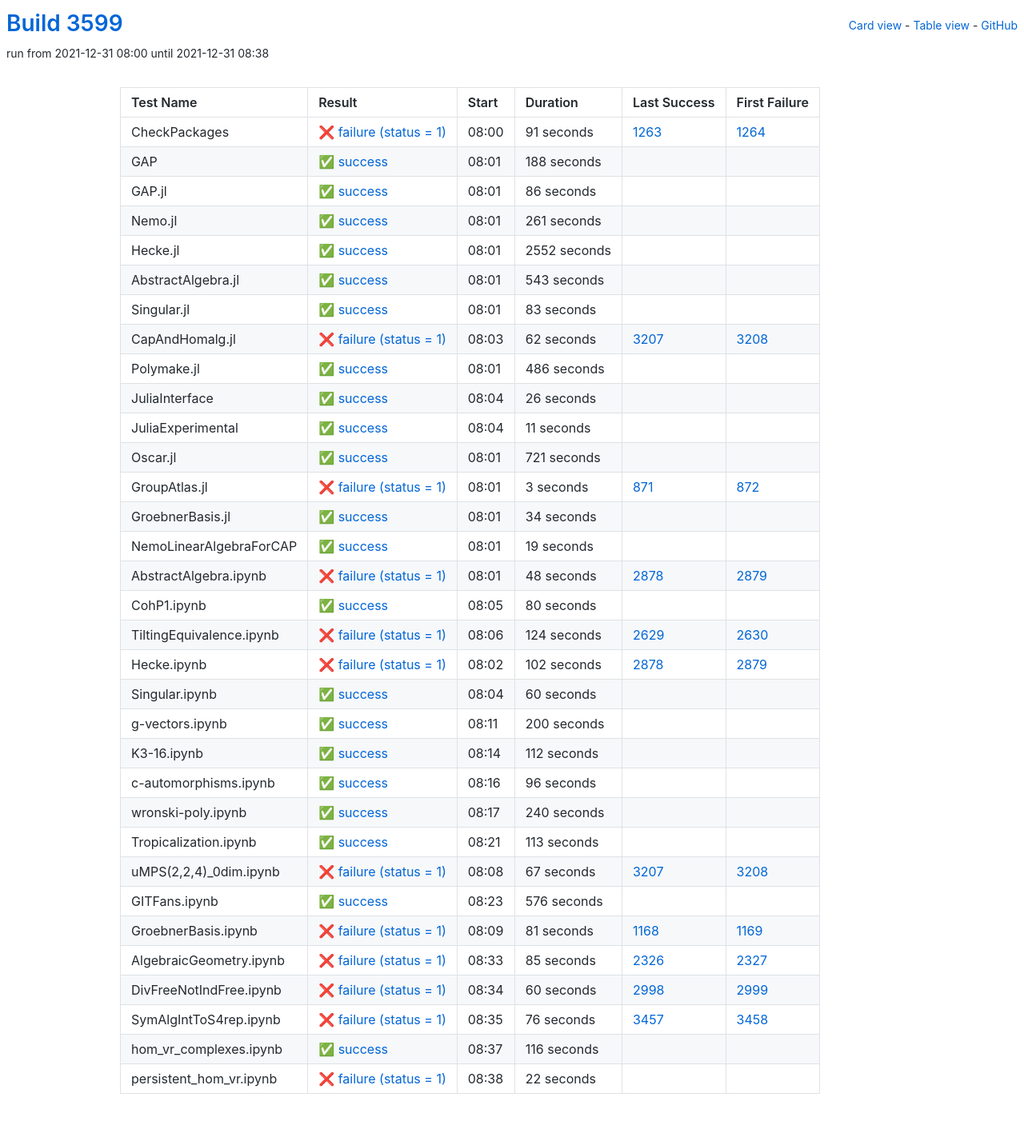
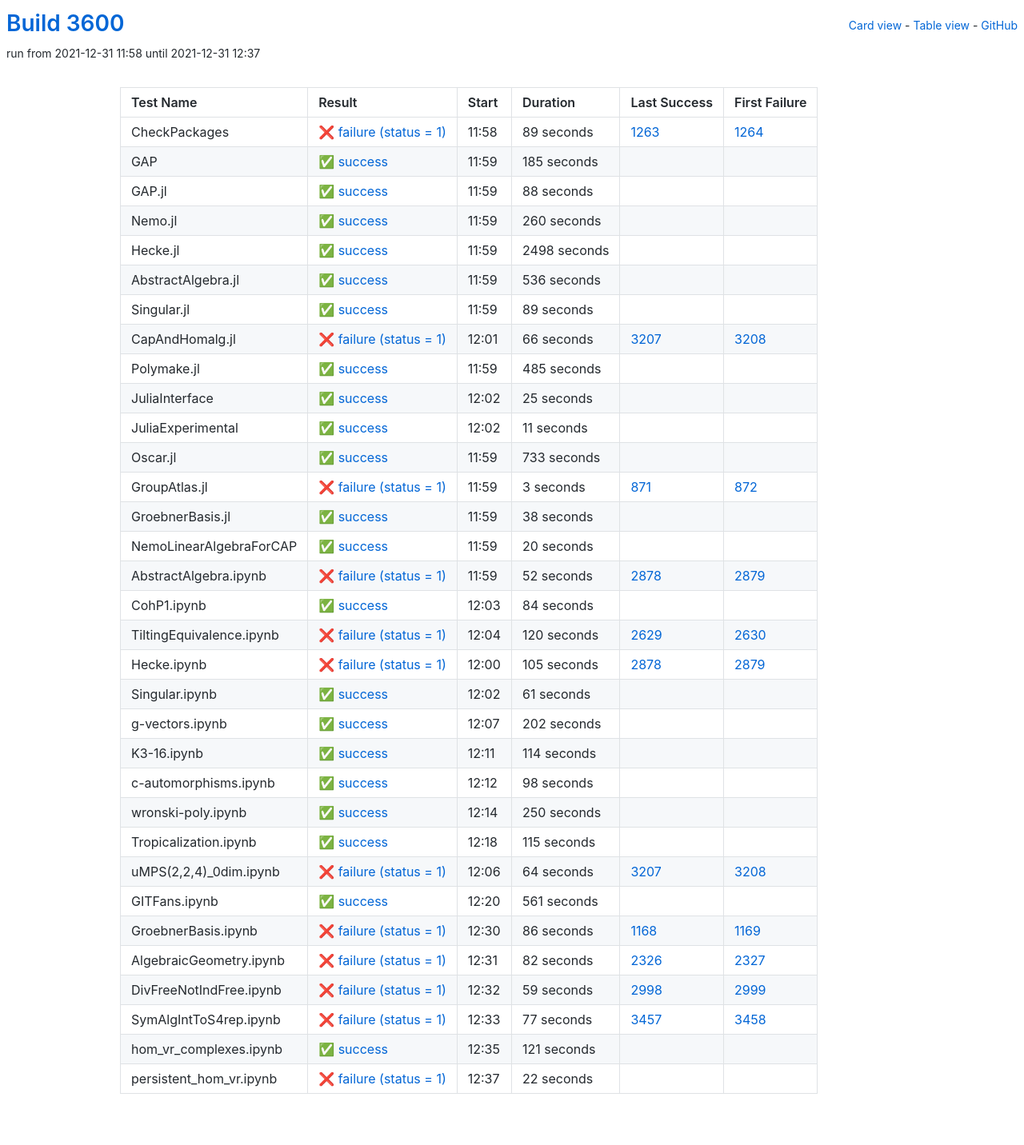
Before and after one commit to oscar-system/oscar-ci-status-stable, a Jekyll site: the page built from table.html, in a window 1280 px wide. Shown: the whole page at 80% size. Built offline with Jekyll 4.4.1, drawn with Linux system fonts in a browser that asks for light colours.

Commit message:
Build #3600

```diff
--- a/_data/ci.yml
+++ b/_data/ci.yml
@@ -1,6 +1,6 @@
 ---
-build: 3599
-build_url: https://oscarci.mathematik.uni-kl.de/job/oscar-stable/3599/
+build: 3600
+build_url: https://oscarci.mathematik.uni-kl.de/job/oscar-stable/3600/
 job: oscar-stable
 organization: oscar-system
 repo: oscar-ci-status-stable
@@ -8,128 +8,128 @@ repourl: https://github.com/oscar-system/oscar-ci-status-stable
 tests:
 - name: CheckPackages
   id: checkpackages
-  log: https://oscarci.mathematik.uni-kl.de/job/oscar-stable/3599/artifact/logs/build-3599/CheckPackages.log
-  start: 2021-12-31 08:00
+  log: https://oscarci.mathematik.uni-kl.de/job/oscar-stable/3600/artifact/logs/build-3600/CheckPackages.log
+  start: 2021-12-31 11:58
   success: false
   exitcode: 1
   status: failure
-  duration: 91
+  duration: 89
   last_success: 1263
   last_success_url: https://oscarci.mathematik.uni-kl.de/job/oscar-stable/1263/
   first_failure: 1264
   first_failure_url: https://oscarci.mathematik.uni-kl.de/job/oscar-stable/1264/
 - name: GAP
   id: gap
-  log: https://oscarci.mathematik.uni-kl.de/job/oscar-stable/3599/artifact/logs/build-3599/GAP.log
-  start: 2021-12-31 08:01
+  log: https://oscarci.mathematik.uni-kl.de/job/oscar-stable/3600/artifact/logs/build-3600/GAP.log
+  start: 2021-12-31 11:59
   success: true
   exitcode: 0
   status: success
-  duration: 188
+  duration: 185
   last_success: false
   last_success_url:
   first_failure: false
   first_failure_url:
 - name: GAP.jl
   id: gap-jl
-  log: https://oscarci.mathematik.uni-kl.de/job/oscar-stable/3599/artifact/logs/build-3599/GAP.jl.log
-  start: 2021-12-31 08:01
+  log: https://oscarci.mathematik.uni-kl.de/job/oscar-stable/3600/artifact/logs/build-3600/GAP.jl.log
+  start: 2021-12-31 11:59
   success: true
   exitcode: 0
   status: success
-  duration: 86
+  duration: 88
   last_success: false
   last_success_url:
   first_failure: false
   first_failure_url:
 - name: Nemo.jl
   id: nemo-jl
-  log: https://oscarci.mathematik.uni-kl.de/job/oscar-stable/3599/artifact/logs/build-3599/Nemo.jl.log
-  start: 2021-12-31 08:01
+  log: https://oscarci.mathematik.uni-kl.de/job/oscar-stable/3600/artifact/logs/build-3600/Nemo.jl.log
+  start: 2021-12-31 11:59
   success: true
   exitcode: 0
   status: success
-  duration: 261
+  duration: 260
   last_success: false
   last_success_url:
   first_failure: false
   first_failure_url:
 - name: Hecke.jl
   id: hecke-jl
-  log: https://oscarci.mathematik.uni-kl.de/job/oscar-stable/3599/artifact/logs/build-3599/Hecke.jl.log
-  start: 2021-12-31 08:01
+  log: https://oscarci.mathematik.uni-kl.de/job/oscar-stable/3600/artifact/logs/build-3600/Hecke.jl.log
+  start: 2021-12-31 11:59
   success: true
   exitcode: 0
   status: success
-  duration: 2552
+  duration: 2498
   last_success: false
   last_success_url:
   first_failure: false
   first_failure_url:
 - name: AbstractAlgebra.jl
   id: abstractalgebra-jl
-  log: https://oscarci.mathematik.uni-kl.de/job/oscar-stable/3599/artifact/logs/build-3599/AbstractAlgebra.jl.log
-  start: 2021-12-31 08:01
+  log: https://oscarci.mathematik.uni-kl.de/job/oscar-stable/3600/artifact/logs/build-3600/AbstractAlgebra.jl.log
+  start: 2021-12-31 11:59
   success: true
   exitcode: 0
   status: success
-  duration: 543
+  duration: 536
   last_success: false
   last_success_url:
   first_failure: false
   first_failure_url:
 - name: Singular.jl
   id: singular-jl
-  log: https://oscarci.mathematik.uni-kl.de/job/oscar-stable/3599/artifact/logs/build-3599/Singular.jl.log
-  start: 2021-12-31 08:01
+  log: https://oscarci.mathematik.uni-kl.de/job/oscar-stable/3600/artifact/logs/build-3600/Singular.jl.log
+  start: 2021-12-31 11:59
   success: true
   exitcode: 0
   status: success
-  duration: 83
+  duration: 89
   last_success: false
   last_success_url:
   first_failure: false
   first_failure_url:
 - name: CapAndHomalg.jl
   id: capandhomalg-jl
-  log: https://oscarci.mathematik.uni-kl.de/job/oscar-stable/3599/artifact/logs/build-3599/CapAndHomalg.jl.log
-  start: 2021-12-31 08:03
+  log: https://oscarci.mathematik.uni-kl.de/job/oscar-stable/3600/artifact/logs/build-3600/CapAndHomalg.jl.log
+  start: 2021-12-31 12:01
   success: false
   exitcode: 1
   status: failure
-  duration: 62
+  duration: 66
   last_success: 3207
   last_success_url: https://oscarci.mathematik.uni-kl.de/job/oscar-stable/3207/
   first_failure: 3208
   first_failure_url: https://oscarci.mathematik.uni-kl.de/job/oscar-stable/3208/
 - name: Polymake.jl
   id: polymake-jl
-  log: https://oscarci.mathematik.uni-kl.de/job/oscar-stable/3599/artifact/logs/build-3599/Polymake.jl.log
-  start: 2021-12-31 08:01
+  log: https://oscarci.mathematik.uni-kl.de/job/oscar-stable/3600/artifact/logs/build-3600/Polymake.jl.log
+  start: 2021-12-31 11:59
   success: true
   exitcode: 0
   status: success
-  duration: 486
+  duration: 485
   last_success: false
   last_success_url:
   first_failure: false
   first_failure_url:
 - name: JuliaInterface
   id: juliainterface
-  log: https://oscarci.mathematik.uni-kl.de/job/oscar-stable/3599/artifact/logs/build-3599/JuliaInterface.log
-  start: 2021-12-31 08:04
+  log: https://oscarci.mathematik.uni-kl.de/job/oscar-stable/3600/artifact/logs/build-3600/JuliaInterface.log
+  start: 2021-12-31 12:02
   success: true
   exitcode: 0
   status: success
-  duration: 26
+  duration: 25
   last_success: false
   last_success_url:
   first_failure: false
   first_failure_url:
 - name: JuliaExperimental
   id: juliaexperimental
-  log: https://oscarci.mathematik.uni-kl.de/job/oscar-stable/3599/artifact/logs/build-3599/JuliaExperimental.log
-  start: 2021-12-31 08:04
+  log: https://oscarci.mathematik.uni-kl.de/job/oscar-stable/3600/artifact/logs/build-3600/JuliaExperimental.log
+  start: 2021-12-31 12:02
   success: true
   exitcode: 0
   status: success
@@ -140,20 +140,20 @@ tests:
   first_failure_url:
 - name: Oscar.jl
   id: oscar-jl
-  log: https://oscarci.mathematik.uni-kl.de/job/oscar-stable/3599/artifact/logs/build-3599/Oscar.jl.log
-  start: 2021-12-31 08:01
+  log: https://oscarci.mathematik.uni-kl.de/job/oscar-stable/3600/artifact/logs/build-3600/Oscar.jl.log
+  start: 2021-12-31 11:59
   success: true
   exitcode: 0
   status: success
-  duration: 721
+  duration: 733
   last_success: false
   last_success_url:
   first_failure: false
   first_failure_url:
 - name: GroupAtlas.jl
   id: groupatlas-jl
-  log: https://oscarci.mathematik.uni-kl.de/job/oscar-stable/3599/artifact/logs/build-3599/GroupAtlas.jl.log
-  start: 2021-12-31 08:01
+  log: https://oscarci.mathematik.uni-kl.de/job/oscar-stable/3600/artifact/logs/build-3600/GroupAtlas.jl.log
+  start: 2021-12-31 11:59
   success: false
   exitcode: 1
   status: failure
@@ -164,236 +164,236 @@ tests:
   first_failure_url: https://oscarci.mathematik.uni-kl.de/job/oscar-stable/872/
 - name: GroebnerBasis.jl
   id: groebnerbasis-jl
-  log: https://oscarci.mathematik.uni-kl.de/job/oscar-stable/3599/artifact/logs/build-3599/GroebnerBasis.jl.log
-  start: 2021-12-31 08:01
+  log: https://oscarci.mathematik.uni-kl.de/job/oscar-stable/3600/artifact/logs/build-3600/GroebnerBasis.jl.log
+  start: 2021-12-31 11:59
   success: true
   exitcode: 0
   status: success
-  duration: 34
+  duration: 38
   last_success: false
   last_success_url:
   first_failure: false
   first_failure_url:
 - name: NemoLinearAlgebraForCAP
   id: nemolinearalgebraforcap
-  log: https://oscarci.mathematik.uni-kl.de/job/oscar-stable/3599/artifact/logs/build-3599/NemoLinearAlgebraForCAP.log
-  start: 2021-12-31 08:01
+  log: https://oscarci.mathematik.uni-kl.de/job/oscar-stable/3600/artifact/logs/build-3600/NemoLinearAlgebraForCAP.log
+  start: 2021-12-31 11:59
   success: true
   exitcode: 0
   status: success
-  duration: 19
+  duration: 20
   last_success: false
   last_success_url:
   first_failure: false
   first_failure_url:
 - name: AbstractAlgebra.ipynb
   id: abstractalgebra-ipynb
-  log: https://oscarci.mathematik.uni-kl.de/job/oscar-stable/3599/artifact/logs/build-3599/AbstractAlgebra.ipynb.log
-  start: 2021-12-31 08:01
+  log: https://oscarci.mathematik.uni-kl.de/job/oscar-stable/3600/artifact/logs/build-3600/AbstractAlgebra.ipynb.log
+  start: 2021-12-31 11:59
   success: false
   exitcode: 1
   status: failure
-  duration: 48
+  duration: 52
   last_success: 2878
   last_success_url: https://oscarci.mathematik.uni-kl.de/job/oscar-stable/2878/
   first_failure: 2879
   first_failure_url: https://oscarci.mathematik.uni-kl.de/job/oscar-stable/2879/
 - name: CohP1.ipynb
   id: cohp1-ipynb
-  log: https://oscarci.mathematik.uni-kl.de/job/oscar-stable/3599/artifact/logs/build-3599/CohP1.ipynb.log
-  start: 2021-12-31 08:05
+  log: https://oscarci.mathematik.uni-kl.de/job/oscar-stable/3600/artifact/logs/build-3600/CohP1.ipynb.log
+  start: 2021-12-31 12:03
   success: true
   exitcode: 0
   status: success
-  duration: 80
+  duration: 84
   last_success: false
   last_success_url:
   first_failure: false
   first_failure_url:
 - name: TiltingEquivalence.ipynb
   id: tiltingequivalence-ipynb
-  log: https://oscarci.mathematik.uni-kl.de/job/oscar-stable/3599/artifact/logs/build-3599/TiltingEquivalence.ipynb.log
-  start: 2021-12-31 08:06
+  log: https://oscarci.mathematik.uni-kl.de/job/oscar-stable/3600/artifact/logs/build-3600/TiltingEquivalence.ipynb.log
+  start: 2021-12-31 12:04
   success: false
   exitcode: 1
   status: failure
-  duration: 124
+  duration: 120
   last_success: 2629
   last_success_url: https://oscarci.mathematik.uni-kl.de/job/oscar-stable/2629/
   first_failure: 2630
   first_failure_url: https://oscarci.mathematik.uni-kl.de/job/oscar-stable/2630/
 - name: Hecke.ipynb
   id: hecke-ipynb
-  log: https://oscarci.mathematik.uni-kl.de/job/oscar-stable/3599/artifact/logs/build-3599/Hecke.ipynb.log
-  start: 2021-12-31 08:02
+  log: https://oscarci.mathematik.uni-kl.de/job/oscar-stable/3600/artifact/logs/build-3600/Hecke.ipynb.log
+  start: 2021-12-31 12:00
   success: false
   exitcode: 1
   status: failure
-  duration: 102
+  duration: 105
   last_success: 2878
   last_success_url: https://oscarci.mathematik.uni-kl.de/job/oscar-stable/2878/
   first_failure: 2879
   first_failure_url: https://oscarci.mathematik.uni-kl.de/job/oscar-stable/2879/
 - name: Singular.ipynb
   id: singular-ipynb
-  log: https://oscarci.mathematik.uni-kl.de/job/oscar-stable/3599/artifact/logs/build-3599/Singular.ipynb.log
-  start: 2021-12-31 08:04
+  log: https://oscarci.mathematik.uni-kl.de/job/oscar-stable/3600/artifact/logs/build-3600/Singular.ipynb.log
+  start: 2021-12-31 12:02
   success: true
   exitcode: 0
   status: success
-  duration: 60
+  duration: 61
   last_success: false
   last_success_url:
   first_failure: false
   first_failure_url:
 - name: g-vectors.ipynb
   id: g-vectors-ipynb
-  log: https://oscarci.mathematik.uni-kl.de/job/oscar-stable/3599/artifact/logs/build-3599/g-vectors.ipynb.log
-  start: 2021-12-31 08:11
+  log: https://oscarci.mathematik.uni-kl.de/job/oscar-stable/3600/artifact/logs/build-3600/g-vectors.ipynb.log
+  start: 2021-12-31 12:07
   success: true
   exitcode: 0
   status: success
-  duration: 200
+  duration: 202
   last_success: false
   last_success_url:
   first_failure: false
   first_failure_url:
 - name: K3-16.ipynb
   id: k3-16-ipynb
-  log: https://oscarci.mathematik.uni-kl.de/job/oscar-stable/3599/artifact/logs/build-3599/K3-16.ipynb.log
-  start: 2021-12-31 08:14
+  log: https://oscarci.mathematik.uni-kl.de/job/oscar-stable/3600/artifact/logs/build-3600/K3-16.ipynb.log
+  start: 2021-12-31 12:11
   success: true
   exitcode: 0
   status: success
-  duration: 112
+  duration: 114
   last_success: false
   last_success_url:
   first_failure: false
   first_failure_url:
 - name: c-automorphisms.ipynb
   id: c-automorphisms-ipynb
-  log: https://oscarci.mathematik.uni-kl.de/job/oscar-stable/3599/artifact/logs/build-3599/c-automorphisms.ipynb.log
-  start: 2021-12-31 08:16
+  log: https://oscarci.mathematik.uni-kl.de/job/oscar-stable/3600/artifact/logs/build-3600/c-automorphisms.ipynb.log
+  start: 2021-12-31 12:12
   success: true
   exitcode: 0
   status: success
-  duration: 96
+  duration: 98
   last_success: false
   last_success_url:
   first_failure: false
   first_failure_url:
 - name: wronski-poly.ipynb
   id: wronski-poly-ipynb
-  log: https://oscarci.mathematik.uni-kl.de/job/oscar-stable/3599/artifact/logs/build-3599/wronski-poly.ipynb.log
-  start: 2021-12-31 08:17
+  log: https://oscarci.mathematik.uni-kl.de/job/oscar-stable/3600/artifact/logs/build-3600/wronski-poly.ipynb.log
+  start: 2021-12-31 12:14
   success: true
   exitcode: 0
   status: success
-  duration: 240
+  duration: 250
   last_success: false
   last_success_url:
   first_failure: false
   first_failure_url:
 - name: Tropicalization.ipynb
   id: tropicalization-ipynb
-  log: https://oscarci.mathematik.uni-kl.de/job/oscar-stable/3599/artifact/logs/build-3599/Tropicalization.ipynb.log
-  start: 2021-12-31 08:21
+  log: https://oscarci.mathematik.uni-kl.de/job/oscar-stable/3600/artifact/logs/build-3600/Tropicalization.ipynb.log
+  start: 2021-12-31 12:18
   success: true
   exitcode: 0
   status: success
-  duration: 113
+  duration: 115
   last_success: false
   last_success_url:
   first_failure: false
   first_failure_url:
 - name: uMPS(2,2,4)_0dim.ipynb
   id: umps-2-2-4-0dim-ipynb
-  log: https://oscarci.mathematik.uni-kl.de/job/oscar-stable/3599/artifact/logs/build-3599/uMPS-2-2-4-_0dim.ipynb.log
-  start: 2021-12-31 08:08
+  log: https://oscarci.mathematik.uni-kl.de/job/oscar-stable/3600/artifact/logs/build-3600/uMPS-2-2-4-_0dim.ipynb.log
+  start: 2021-12-31 12:06
   success: false
   exitcode: 1
   status: failure
-  duration: 67
+  duration: 64
   last_success: 3207
   last_success_url: https://oscarci.mathematik.uni-kl.de/job/oscar-stable/3207/
   first_failure: 3208
   first_failure_url: https://oscarci.mathematik.uni-kl.de/job/oscar-stable/3208/
 - name: GITFans.ipynb
   id: gitfans-ipynb
-  log: https://oscarci.mathematik.uni-kl.de/job/oscar-stable/3599/artifact/logs/build-3599/GITFans.ipynb.log
-  start: 2021-12-31 08:23
+  log: https://oscarci.mathematik.uni-kl.de/job/oscar-stable/3600/artifact/logs/build-3600/GITFans.ipynb.log
+  start: 2021-12-31 12:20
   success: true
   exitcode: 0
   status: success
-  duration: 576
+  duration: 561
   last_success: false
   last_success_url:
   first_failure: false
   first_failure_url:
 - name: GroebnerBasis.ipynb
   id: groebnerbasis-ipynb
-  log: https://oscarci.mathematik.uni-kl.de/job/oscar-stable/3599/artifact/logs/build-3599/GroebnerBasis.ipynb.log
-  start: 2021-12-31 08:09
+  log: https://oscarci.mathematik.uni-kl.de/job/oscar-stable/3600/artifact/logs/build-3600/GroebnerBasis.ipynb.log
+  start: 2021-12-31 12:30
   success: false
   exitcode: 1
   status: failure
-  duration: 81
+  duration: 86
   last_success: 1168
   last_success_url: https://oscarci.mathematik.uni-kl.de/job/oscar-stable/1168/
   first_failure: 1169
   first_failure_url: https://oscarci.mathematik.uni-kl.de/job/oscar-stable/1169/
 - name: AlgebraicGeometry.ipynb
   id: algebraicgeometry-ipynb
-  log: https://oscarci.mathematik.uni-kl.de/job/oscar-stable/3599/artifact/logs/build-3599/AlgebraicGeometry.ipynb.log
-  start: 2021-12-31 08:33
+  log: https://oscarci.mathematik.uni-kl.de/job/oscar-stable/3600/artifact/logs/build-3600/AlgebraicGeometry.ipynb.log
+  start: 2021-12-31 12:31
   success: false
   exitcode: 1
   status: failure
-  duration: 85
+  duration: 82
   last_success: 2326
   last_success_url: https://oscarci.mathematik.uni-kl.de/job/oscar-stable/2326/
   first_failure: 2327
   first_failure_url: https://oscarci.mathematik.uni-kl.de/job/oscar-stable/2327/
 - name: DivFreeNotIndFree.ipynb
   id: divfreenotindfree-ipynb
-  log: https://oscarci.mathematik.uni-kl.de/job/oscar-stable/3599/artifact/logs/build-3599/DivFreeNotIndFree.ipynb.log
-  start: 2021-12-31 08:34
+  log: https://oscarci.mathematik.uni-kl.de/job/oscar-stable/3600/artifact/logs/build-3600/DivFreeNotIndFree.ipynb.log
+  start: 2021-12-31 12:32
   success: false
   exitcode: 1
   status: failure
-  duration: 60
+  duration: 59
   last_success: 2998
   last_success_url: https://oscarci.mathematik.uni-kl.de/job/oscar-stable/2998/
   first_failure: 2999
   first_failure_url: https://oscarci.mathematik.uni-kl.de/job/oscar-stable/2999/
 - name: SymAlgIntToS4rep.ipynb
   id: symalginttos4rep-ipynb
-  log: https://oscarci.mathematik.uni-kl.de/job/oscar-stable/3599/artifact/logs/build-3599/SymAlgIntToS4rep.ipynb.log
-  start: 2021-12-31 08:35
+  log: https://oscarci.mathematik.uni-kl.de/job/oscar-stable/3600/artifact/logs/build-3600/SymAlgIntToS4rep.ipynb.log
+  start: 2021-12-31 12:33
   success: false
   exitcode: 1
   status: failure
-  duration: 76
+  duration: 77
   last_success: 3457
   last_success_url: https://oscarci.mathematik.uni-kl.de/job/oscar-stable/3457/
   first_failure: 3458
   first_failure_url: https://oscarci.mathematik.uni-kl.de/job/oscar-stable/3458/
 - name: hom_vr_complexes.ipynb
   id: hom-vr-complexes-ipynb
-  log: https://oscarci.mathematik.uni-kl.de/job/oscar-stable/3599/artifact/logs/build-3599/hom_vr_complexes.ipynb.log
-  start: 2021-12-31 08:37
+  log: https://oscarci.mathematik.uni-kl.de/job/oscar-stable/3600/artifact/logs/build-3600/hom_vr_complexes.ipynb.log
+  start: 2021-12-31 12:35
   success: true
   exitcode: 0
   status: success
-  duration: 116
+  duration: 121
   last_success: false
   last_success_url:
   first_failure: false
   first_failure_url:
 - name: persistent_hom_vr.ipynb
   id: persistent-hom-vr-ipynb
-  log: https://oscarci.mathematik.uni-kl.de/job/oscar-stable/3599/artifact/logs/build-3599/persistent_hom_vr.ipynb.log
-  start: 2021-12-31 08:38
+  log: https://oscarci.mathematik.uni-kl.de/job/oscar-stable/3600/artifact/logs/build-3600/persistent_hom_vr.ipynb.log
+  start: 2021-12-31 12:37
   success: false
   exitcode: 1
   status: failure
```
Also changed, not shown: README.md.
